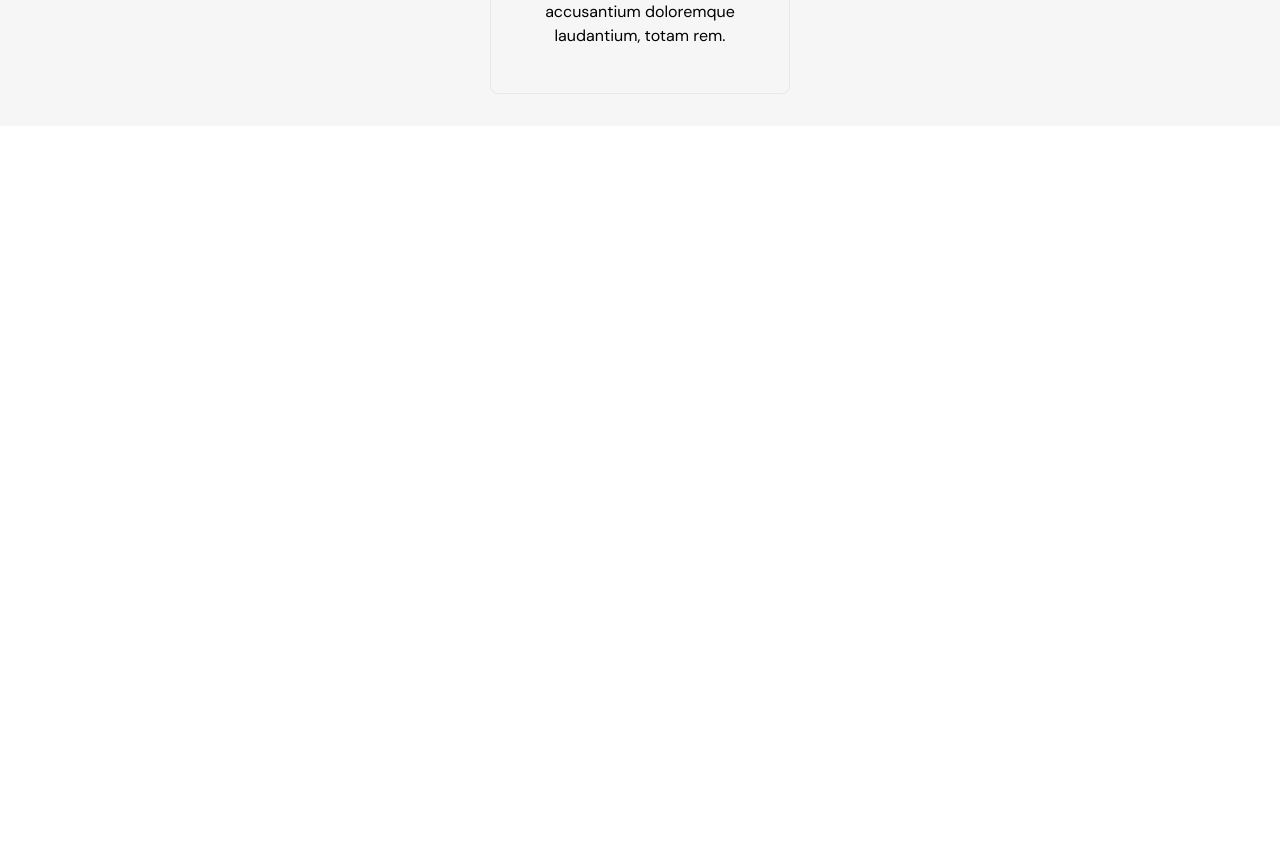
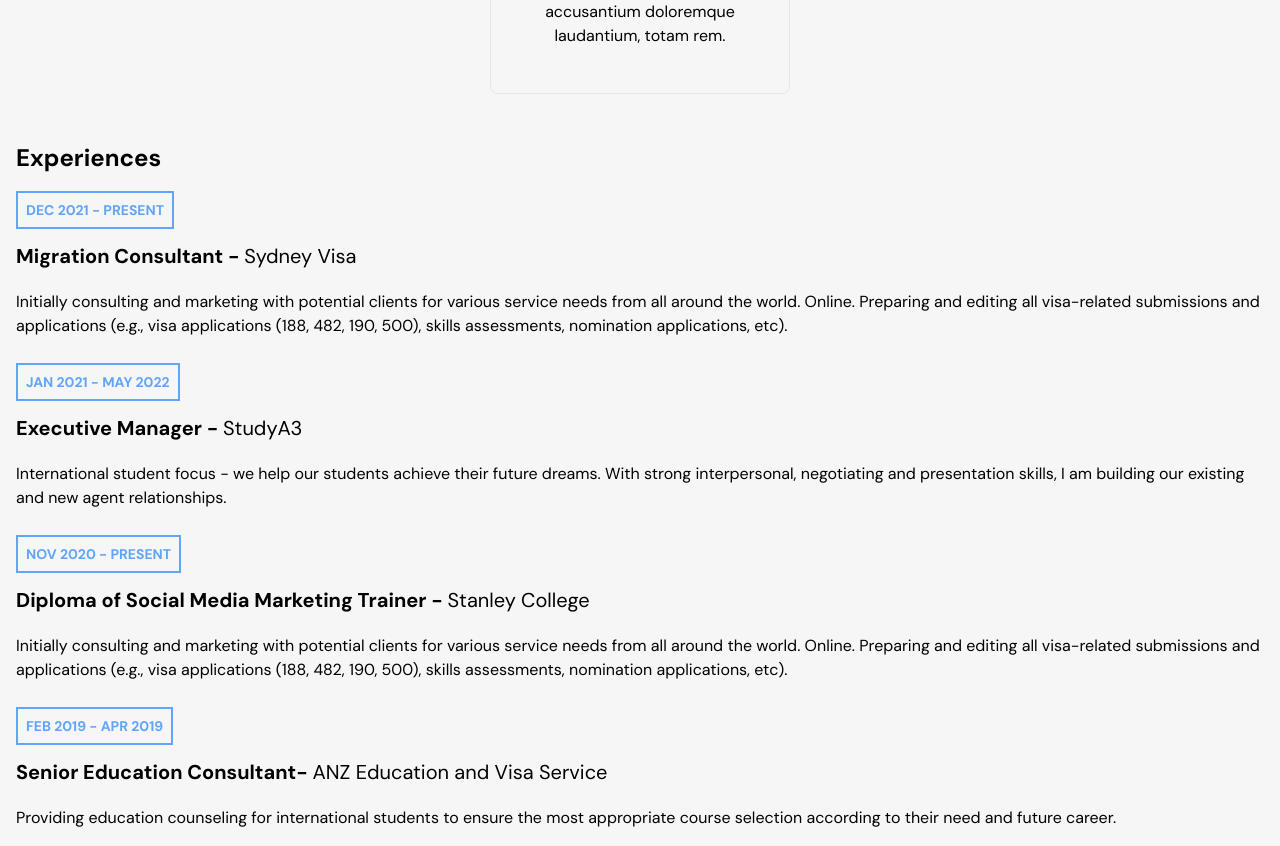
Before and after one commit to MingmaTenzing/migrationconsultant, a Next.js app: page / in a window 1280 px wide. Shown: the part 1640-2486 px from the top of the page. Before the commit the page ends 1766 px from the top, so only its background shows below. Built offline with nearby package versions, Linux system fonts and the light colour scheme.

Commit message:
working on experience section

```diff
--- /dev/null
+++ b/components/Experience.tsx
@@ -0,0 +1,79 @@
+type Props = {};
+function Experience({}: Props) {
+  return (
+    <div className=" p-4">
+      <div className="  ">
+        <h2 className="  mb-6 text-2xl font-semibold">Experiences</h2>
+
+        <div className=" space-y-8">
+          <div className=" space-y-5">
+            <span className=" p-2 border-blue-400 text-sm font-semibold border-2 text-blue-400    uppercase">
+              DEC 2021 - PRESENT
+            </span>
+            <h3 className="  text-xl font-semibold">
+              Migration Consultant -{" "}
+              <span className=" font-light">Sydney Visa</span>
+            </h3>
+            <p>
+              Initially consulting and marketing with potential clients for
+              various service needs from all around the world. Online. Preparing
+              and editing all visa-related submissions and applications (e.g.,
+              visa applications (188, 482, 190, 500), skills assessments,
+              nomination applications, etc).
+            </p>
+          </div>
+
+          <div className=" space-y-5">
+            <span className=" p-2 border-blue-400 text-sm font-semibold border-2 text-blue-400    uppercase">
+              JAN 2021 - MAY 2022
+            </span>
+            <h3 className="  text-xl font-semibold">
+              Executive Manager - <span className=" font-light">StudyA3</span>
+            </h3>
+            <p>
+              International student focus - we help our students achieve their
+              future dreams. With strong interpersonal, negotiating and
+              presentation skills, I am building our existing and new agent
+              relationships.
+            </p>
+          </div>
+
+          <div className=" space-y-5">
+            <span className=" p-2 border-blue-400 text-sm font-semibold border-2 text-blue-400    uppercase">
+              NOV 2020 - PRESENT
+            </span>
+            <h3 className="  text-xl font-semibold">
+              Diploma of Social Media Marketing Trainer -{" "}
+              <span className=" font-light">Stanley College</span>
+            </h3>
+            <p>
+              Initially consulting and marketing with potential clients for
+              various service needs from all around the world. Online. Preparing
+              and editing all visa-related submissions and applications (e.g.,
+              visa applications (188, 482, 190, 500), skills assessments,
+              nomination applications, etc).
+            </p>
+          </div>
+
+          <div className=" space-y-5">
+            <span className=" p-2 border-blue-400 text-sm font-semibold border-2 text-blue-400    uppercase">
+              FEB 2019 - APR 2019
+            </span>
+            <h3 className="  text-xl font-semibold">
+              Senior Education Consultant-{" "}
+              <span className=" font-light">
+                ANZ Education and Visa Service
+              </span>
+            </h3>
+            <p>
+              Providing education counseling for international students to
+              ensure the most appropriate course selection according to their
+              need and future career.
+            </p>
+          </div>
+        </div>
+      </div>
+    </div>
+  );
+}
+export default Experience;
--- a/src/app/page.tsx
+++ b/src/app/page.tsx
@@ -3,12 +3,14 @@
 import Hero from "../../components/Hero";
 import AboutMe from "../../components/AboutMe";
 import Services from "../../components/Services";
+import Experience from "../../components/Experience";
 export default function Home() {
   return (
     <main>
       <Hero />
       <AboutMe />
       <Services />
+      <Experience />
     </main>
   );
 }
```
